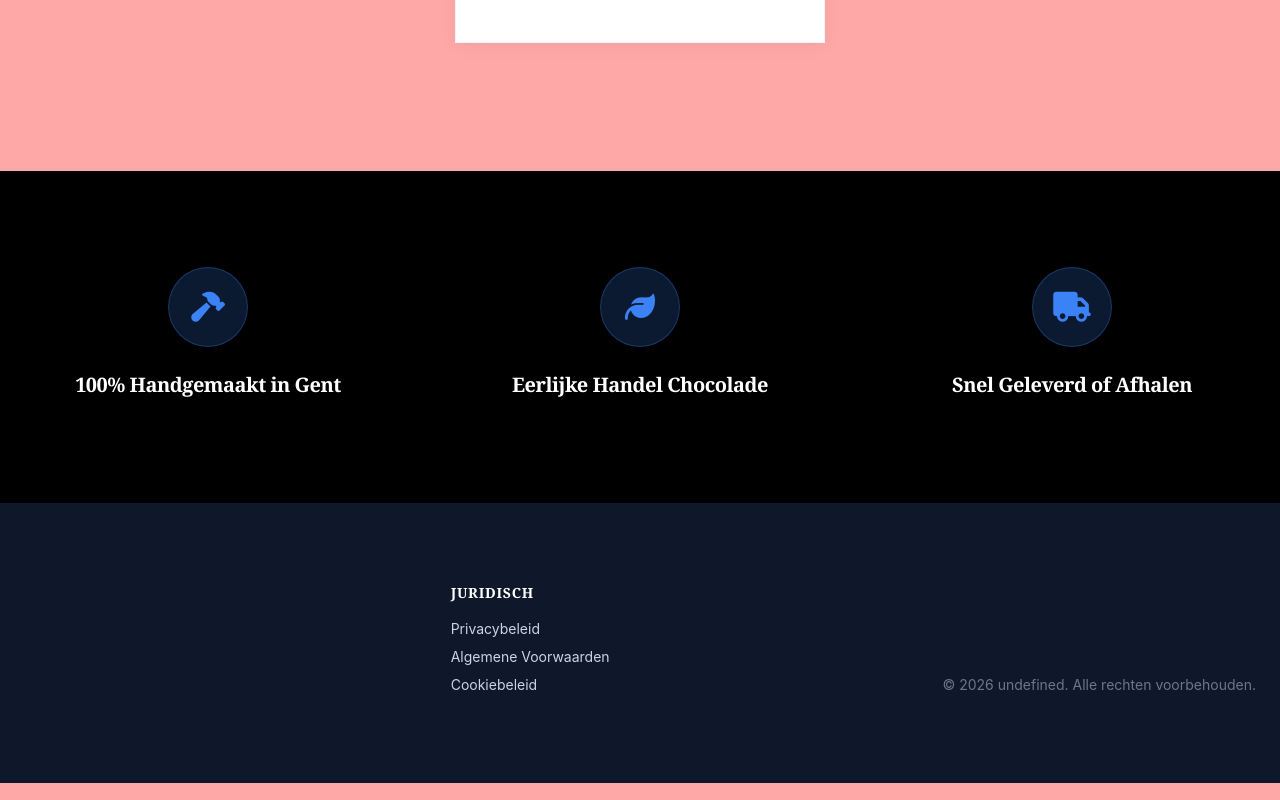
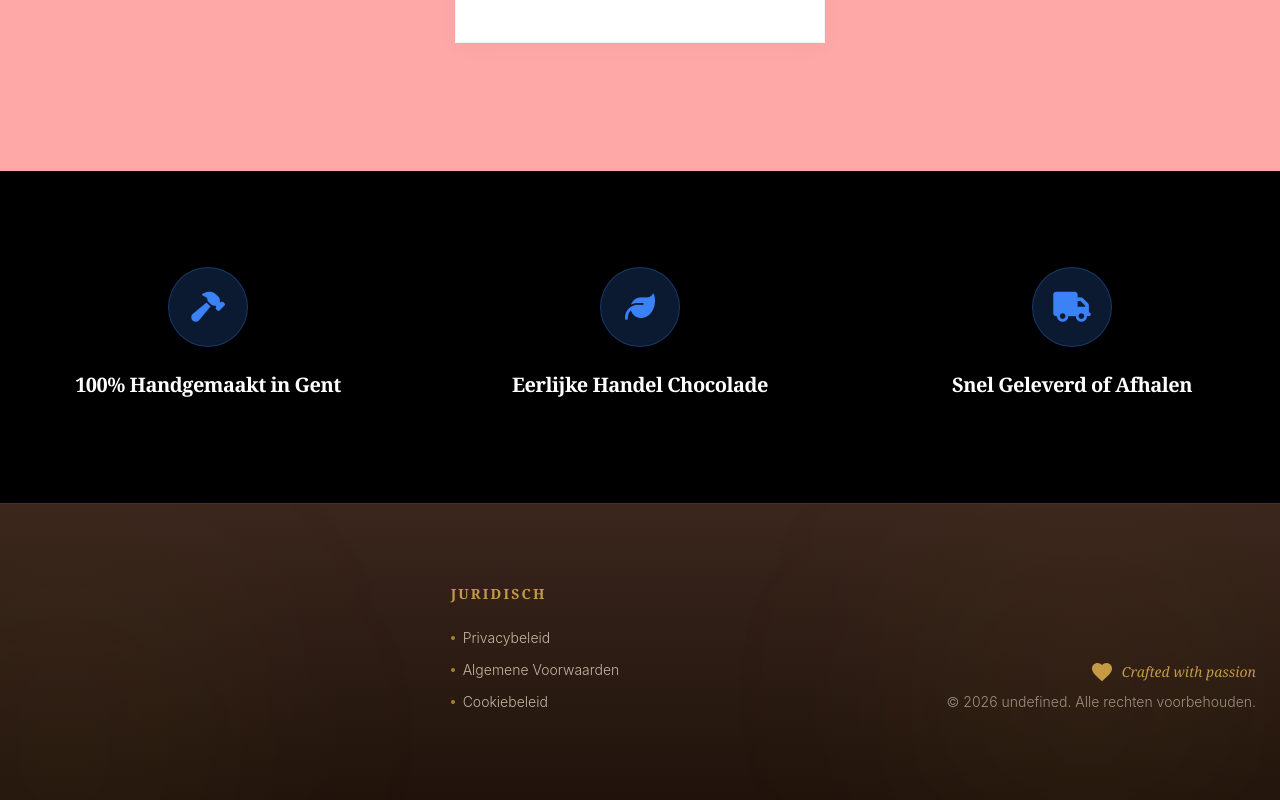
Before and after one commit to athena-cms-factory/chocolade-shop, a React (Vite) app: page / in a window 1280 px wide. Shown: the part 2362-3162 px from the top of the page. Built offline with nearby package versions, Linux system fonts and the light colour scheme.

Commit message:
feat(chocolade-shop): enhance footer design with rich theme for portfolio

```diff
--- a/src/components/Footer.jsx
+++ b/src/components/Footer.jsx
@@ -7,46 +7,66 @@ export default function Footer({ data, siteSettings }) {
   const { naam, adres, telefoon, email } = settings;
 
   return (
-    <footer className="bg-primary text-slate-300 pt-20 pb-10">
-      <div className="max-w-7xl mx-auto px-6">
+    <footer className="bg-gradient-to-b from-[#3A261D] to-[#20130B] text-[#E8DCC4] pt-20 pb-10 relative overflow-hidden border-t border-[#4A3222]">
+      {/* Decorative subtle glows */}
+      <div className="absolute top-0 right-0 w-96 h-96 bg-[#C49A45]/5 rounded-full blur-[100px] pointer-events-none"></div>
+      <div className="absolute bottom-0 left-0 w-96 h-96 bg-[#C49A45]/5 rounded-full blur-[100px] -ml-32 -mb-32 pointer-events-none"></div>
+
+      <div className="max-w-7xl mx-auto px-6 relative z-10">
         <div className="grid grid-cols-1 md:grid-cols-3 gap-12 mb-12">
           {/* Company Info */}
-          <div>
-            <h3 className="text-2xl font-bold text-white mb-4">{naam}</h3>
+          {/* Company Info */}
+          <div className="space-y-6">
+            <h3 className="text-3xl font-serif font-bold text-transparent bg-clip-text bg-gradient-to-r from-[#F4E3C5] to-[#C49A45] tracking-tight">{naam}</h3>
+
+            <div className="space-y-4 text-sm font-light">
               {adres && (
-              <div className="mb-3 flex items-start gap-2">
-                <svg className="w-5 h-5 text-accent mt-0.5 shrink-0" fill="none" stroke="currentColor" viewBox="0 0 24 24">
-                  <path strokeLinecap="round" strokeLinejoin="round" strokeWidth={2} d="M17.657 16.657L13.414 20.9a1.998 1.998 0 01-2.827 0l-4.244-4.243a8 8 0 1111.314 0z" />
-                  <path strokeLinecap="round" strokeLinejoin="round" strokeWidth={2} d="M15 11a3 3 0 11-6 0 3 3 0 016 0z" />
+                <div className="flex items-start gap-4 group">
+                  <div className="w-10 h-10 rounded-full bg-[#4A3222]/50 flex items-center justify-center group-hover:bg-[#C49A45]/20 transition-colors shrink-0">
+                    <svg className="w-5 h-5 text-[#C49A45] group-hover:scale-110 transition-transform" fill="none" stroke="currentColor" viewBox="0 0 24 24">
+                      <path strokeLinecap="round" strokeLinejoin="round" strokeWidth={1.5} d="M17.657 16.657L13.414 20.9a1.998 1.998 0 01-2.827 0l-4.244-4.243a8 8 0 1111.314 0z" />
+                      <path strokeLinecap="round" strokeLinejoin="round" strokeWidth={1.5} d="M15 11a3 3 0 11-6 0 3 3 0 016 0z" />
                     </svg>
-                <div className="text-sm">
+                  </div>
+                  <div className="mt-2 group-hover:text-white transition-colors">
                       <span data-dock-type="text" data-dock-bind="_site_settings.0.adres">{adres}</span>
                   </div>
                 </div>
               )}
               {email && (
-              <div className="flex items-center gap-2">
-                <svg className="w-5 h-5 text-accent shrink-0" fill="none" stroke="currentColor" viewBox="0 0 24 24">
-                  <path strokeLinecap="round" strokeLinejoin="round" strokeWidth={2} d="M3 8l7.89 5.26a2 2 0 002.22 0L21 8M5 19h14a2 2 0 002-2V7a2 2 0 00-2-2H5a2 2 0 00-2 2v10a2 2 0 002 2z" />
+                <div className="flex items-center gap-4 group">
+                  <div className="w-10 h-10 rounded-full bg-[#4A3222]/50 flex items-center justify-center group-hover:bg-[#C49A45]/20 transition-colors shrink-0">
+                    <svg className="w-5 h-5 text-[#C49A45] group-hover:scale-110 transition-transform" fill="none" stroke="currentColor" viewBox="0 0 24 24">
+                      <path strokeLinecap="round" strokeLinejoin="round" strokeWidth={1.5} d="M3 8l7.89 5.26a2 2 0 002.22 0L21 8M5 19h14a2 2 0 002-2V7a2 2 0 00-2-2H5a2 2 0 00-2 2v10a2 2 0 002 2z" />
                     </svg>
+                  </div>
+                  <a href={`mailto:${email}`} className="hover:text-white transition-colors">
                     <span data-dock-type="text" data-dock-bind="_site_settings.0.contact_email">{email}</span>
+                  </a>
                 </div>
               )}
             </div>
+          </div>
 
           {/* Legal */}
-          <div>
-            <h4 className="text-white font-bold mb-4 uppercase tracking-wider text-sm">Juridisch</h4>
-            <ul className="space-y-2 text-sm">
-              <li><Link to="/privacy" className="hover:text-accent transition-colors">Privacybeleid</Link></li>
-              <li><Link to="/voorwaarden" className="hover:text-accent transition-colors">Algemene Voorwaarden</Link></li>
-              <li><Link to="/cookies" className="hover:text-accent transition-colors">Cookiebeleid</Link></li>
+          {/* Legal */}
+          <div className="pt-2 md:pt-0">
+            <h4 className="text-[#C49A45] font-serif font-bold mb-6 uppercase tracking-[0.15em] text-sm">Juridisch</h4>
+            <ul className="space-y-3 text-sm font-light">
+              <li><Link to="/privacy" className="opacity-80 hover:opacity-100 hover:text-white transition-all flex items-center gap-2"><span className="w-1 h-1 bg-[#C49A45] rounded-full"></span>Privacybeleid</Link></li>
+              <li><Link to="/voorwaarden" className="opacity-80 hover:opacity-100 hover:text-white transition-all flex items-center gap-2"><span className="w-1 h-1 bg-[#C49A45] rounded-full"></span>Algemene Voorwaarden</Link></li>
+              <li><Link to="/cookies" className="opacity-80 hover:opacity-100 hover:text-white transition-all flex items-center gap-2"><span className="w-1 h-1 bg-[#C49A45] rounded-full"></span>Cookiebeleid</Link></li>
             </ul>
           </div>
 
           {/* Copyright */}
-          <div className="flex flex-col md:items-end justify-end">
-             <p className="text-sm opacity-50">
+          {/* Copyright */}
+          <div className="flex flex-col md:items-end justify-end border-t border-[#4A3222]/50 md:border-none pt-8 md:pt-0 mt-4 md:mt-0">
+             <div className="flex items-center gap-2 text-[#C49A45] mb-2">
+                <svg className="w-6 h-6" fill="currentColor" viewBox="0 0 24 24"><path d="M12 21.35l-1.45-1.32C5.4 15.36 2 12.28 2 8.5 2 5.42 4.42 3 7.5 3c1.74 0 3.41.81 4.5 2.09C13.09 3.81 14.76 3 16.5 3 19.58 3 22 5.42 22 8.5c0 3.78-3.4 6.86-8.55 11.54L12 21.35z"/></svg>
+                <span className="font-serif italic text-sm">Crafted with passion</span>
+             </div>
+             <p className="text-sm font-light opacity-60 hover:opacity-100 transition-opacity">
                 <span data-dock-type="text" data-dock-bind="footer.0.copy_tekst">{footerContent.copy_tekst || `© ${new Date().getFullYear()} ${naam}. Alle rechten voorbehouden.`}</span>
              </p>
           </div>
```
Lines whose indentation alone changed are shown as unchanged.
